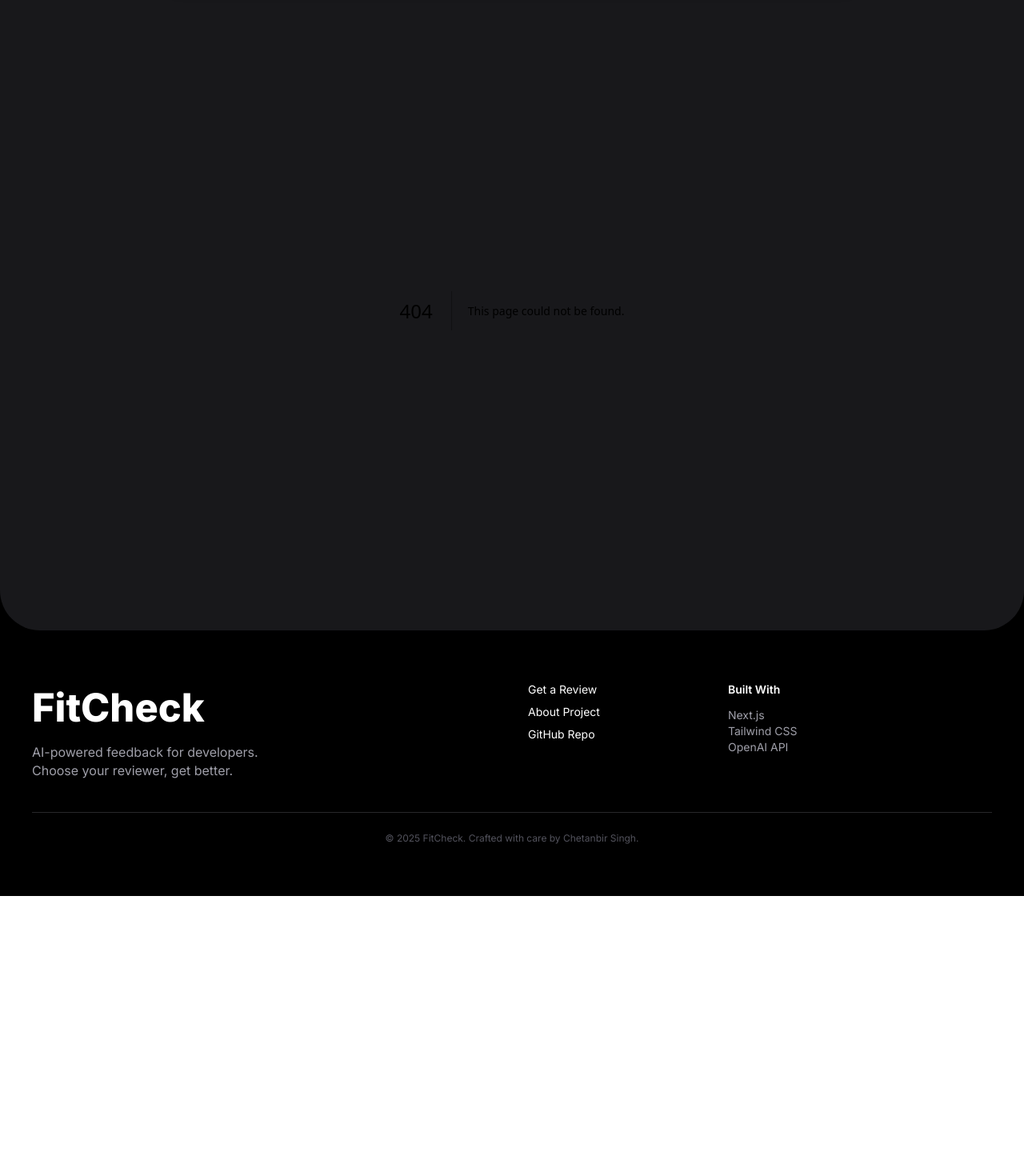
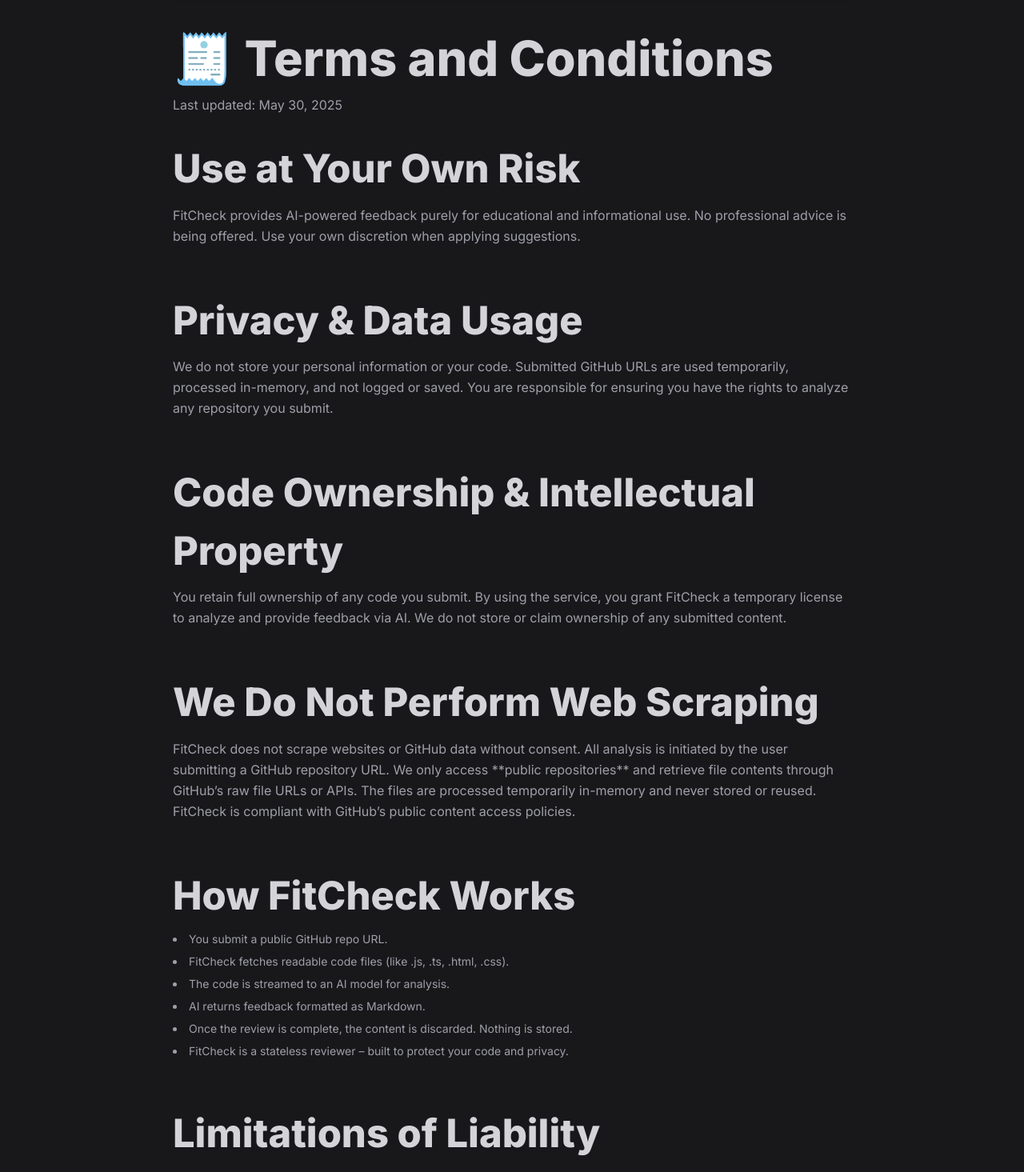
Before and after one commit to ChetanbirSingh/FitCheck, a Next.js app: page /terms in a window 1280 px wide. Before the commit this address had no page. Shown: the part 120-1585 px from the top of the page at 80% size. Before the commit the page ends 1240 px from the top, so only its background shows below. Built offline with nearby package versions, Linux system fonts and the light colour scheme.

Commit message:
feat: add Terms & Conditions page

```diff
--- /dev/null
+++ b/src/app/terms/page.tsx
@@ -0,0 +1,75 @@
+const termsSection = [
+  {
+    title: 'Use at Your Own Risk',
+    content:
+      'FitCheck provides AI-powered feedback purely for educational and informational use. No professional advice is being offered. Use your own discretion when applying suggestions.',
+  },
+  {
+    title: 'Privacy & Data Usage',
+    content:
+      'We do not store your personal information or your code. Submitted GitHub URLs are used temporarily, processed in-memory, and not logged or saved. You are responsible for ensuring you have the rights to analyze any repository you submit.',
+  },
+  {
+    title: 'Code Ownership & Intellectual Property',
+    content:
+      'You retain full ownership of any code you submit. By using the service, you grant FitCheck a temporary license to analyze and provide feedback via AI. We do not store or claim ownership of any submitted content.',
+  },
+  {
+    title: 'We Do Not Perform Web Scraping',
+    content:
+      'FitCheck does not scrape websites or GitHub data without consent. All analysis is initiated by the user submitting a GitHub repository URL. We only access **public repositories** and retrieve file contents through GitHub’s raw file URLs or APIs. The files are processed temporarily in-memory and never stored or reused. FitCheck is compliant with GitHub’s public content access policies.',
+  },
+
+  {
+    title: 'How FitCheck Works',
+    content: [
+      'You submit a public GitHub repo URL.',
+      'FitCheck fetches readable code files (like .js, .ts, .html, .css).',
+      'The code is streamed to an AI model for analysis.',
+      'AI returns feedback formatted as Markdown.',
+      'Once the review is complete, the content is discarded. Nothing is stored.',
+      'FitCheck is a stateless reviewer – built to protect your code and privacy.',
+    ],
+  },
+  {
+    title: 'Limitations of Liability',
+    content:
+      "FitCheck is provided 'as is' with no guarantees. We are not liable for any decisions, damages, or losses resulting from the use of this service.",
+  },
+  {
+    title: 'Acceptable Use',
+    content:
+      'Do not misuse FitCheck for illegal, harmful, or misleading purposes. Do not attempt to analyze private repositories or impersonate others. Any misuse may result in restrictions or termination of access.',
+  },
+  {
+    title: 'Changes to the Service or Terms',
+    content:
+      'These Terms may be updated from time to time. Your continued use of FitCheck after any changes means you accept the updated Terms.',
+  },
+];
+
+export default function TermsPage() {
+  return (
+    <section className='max-w-4xl mx-auto py-10 px-6 text-zinc-300'>
+      <h1>🧾 Terms and Conditions</h1>
+      <p className='text-sm text-zinc-400 mb-8'>Last updated: May 30, 2025</p>
+      {termsSection.map((section, index) => (
+        <article key={index} className='relative mb-14'>
+          <h2 className='mb-2'>{section.title}</h2>
+          {Array.isArray(section.content) ? (
+            <ul className='list-disc list-inside space-y-2 text-sm text-zinc-400'>
+              {section.content.map((point, i) => (
+                <li key={i}>{point}</li>
+              ))}
+            </ul>
+          ) : (
+            <p className='text-zinc-400 leading-relaxed'>{section.content}</p>
+          )}
+        </article>
+      ))}
+      <p className='mt-16 text-sm text-zinc-500'>
+        By using FitCheck, you agree to these Terms and Conditions.
+      </p>
+    </section>
+  );
+}
```
